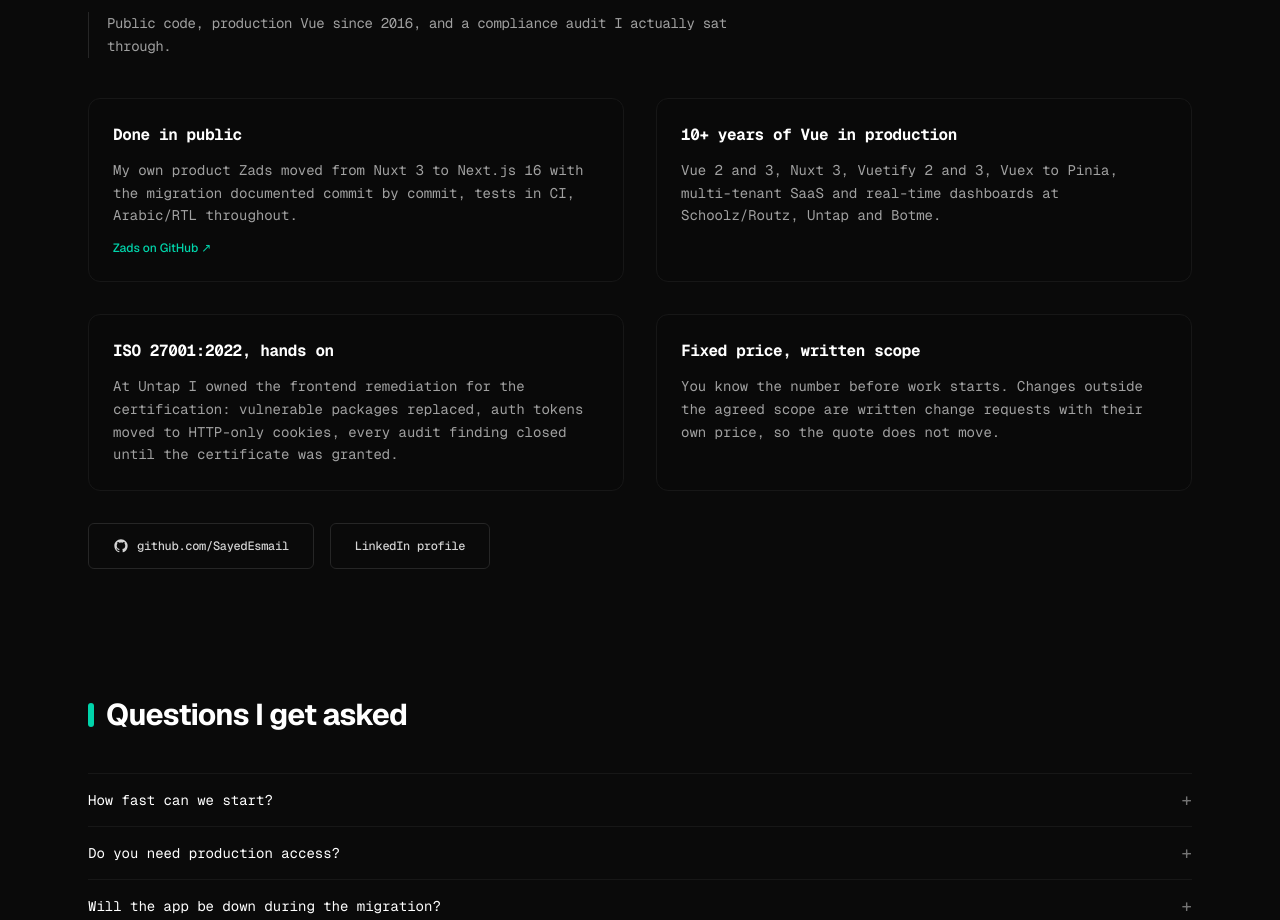
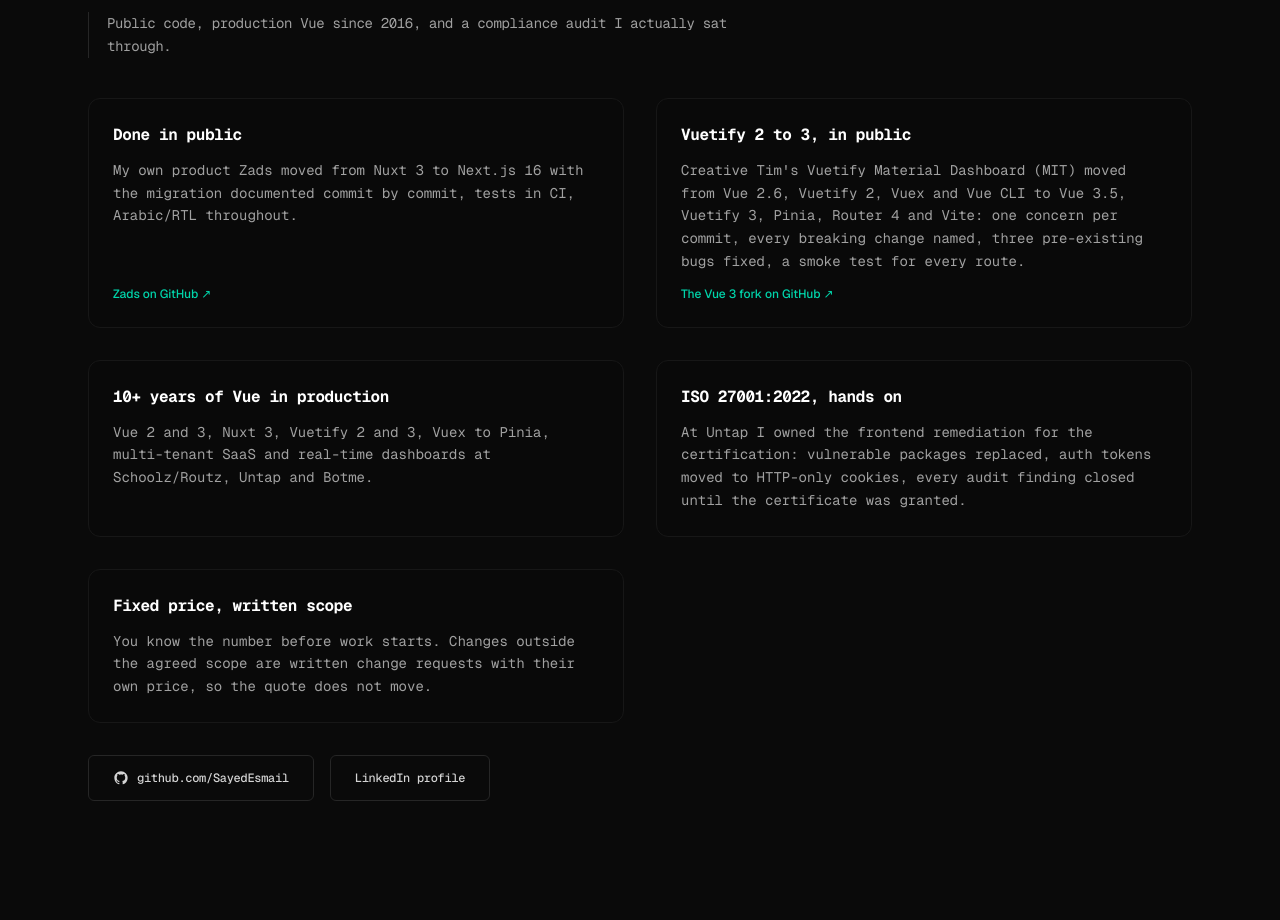
Before and after one commit to SayedEsmail/sayed.portfolio, a Next.js app: page /migration in a window 1280 px wide. Shown: the part 3600-4520 px from the top of the page. Built offline with nearby package versions, Linux system fonts and the light colour scheme.

Commit message:
feat(migration): add the public Vuetify 2 to 3 proof fork as a second proof point
Links github.com/SayedEsmail/vuetify-material-dashboard (vue3-migration
branch) next to the Zads migration on the /migration page.

```diff
--- a/src/data/migration.ts
+++ b/src/data/migration.ts
@@ -5,6 +5,7 @@
 export const CAL_LINK = "https://cal.com/sayedesmail/migration-call";
 export const GITHUB_URL = "https://github.com/SayedEsmail";
 export const ZADS_REPO_URL = "https://github.com/SayedEsmail/zads";
+export const VUETIFY_PROOF_URL = "https://github.com/SayedEsmail/vuetify-material-dashboard";
 export const CONTACT_EMAIL = "5atab.work@gmail.com";
 
 export const AUDIT_PRICE = "$250";
@@ -60,6 +61,7 @@ export const migrationIncludes = [
 
 export const proofPoints = [
     { title: "Done in public", text: "My own product Zads moved from Nuxt 3 to Next.js 16 with the migration documented commit by commit, tests in CI, Arabic/RTL throughout.", link: ZADS_REPO_URL, linkLabel: "Zads on GitHub" },
+    { title: "Vuetify 2 to 3, in public", text: "Creative Tim's Vuetify Material Dashboard (MIT) moved from Vue 2.6, Vuetify 2, Vuex and Vue CLI to Vue 3.5, Vuetify 3, Pinia, Router 4 and Vite: one concern per commit, every breaking change named, three pre-existing bugs fixed, a smoke test for every route.", link: VUETIFY_PROOF_URL, linkLabel: "The Vue 3 fork on GitHub" },
     { title: "10+ years of Vue in production", text: "Vue 2 and 3, Nuxt 3, Vuetify 2 and 3, Vuex to Pinia, multi-tenant SaaS and real-time dashboards at Schoolz/Routz, Untap and Botme." },
     { title: "ISO 27001:2022, hands on", text: "At Untap I owned the frontend remediation for the certification: vulnerable packages replaced, auth tokens moved to HTTP-only cookies, every audit finding closed until the certificate was granted." },
     { title: "Fixed price, written scope", text: "You know the number before work starts. Changes outside the agreed scope are written change requests with their own price, so the quote does not move." },
```
